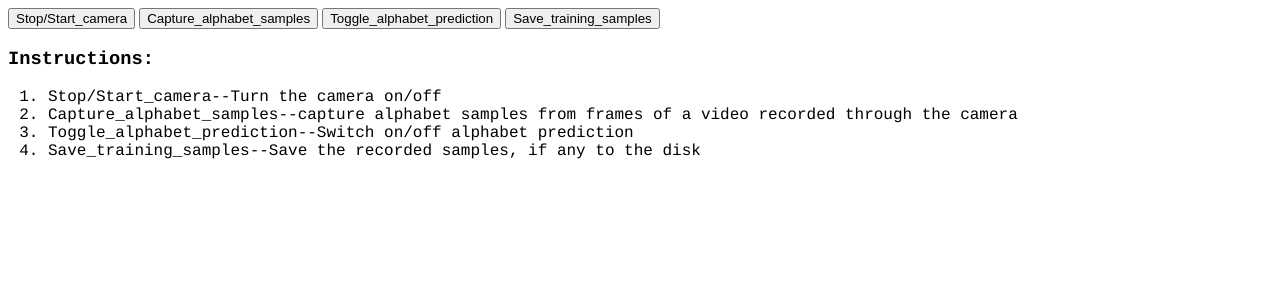
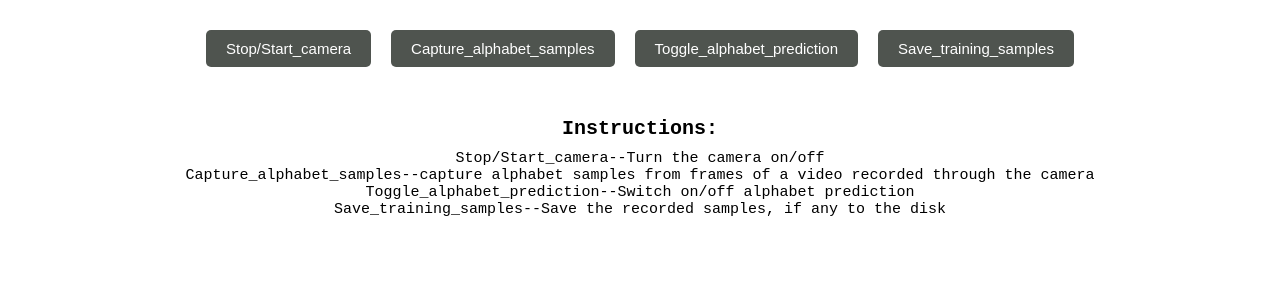
Before and after one commit to jaison-joseph/sign-language-detection, a Flask app: page /test/alert in a window 1280 px wide. Shown: the top 300 px of the page. Run offline with Flask 3, Linux system fonts and the light colour scheme; parts of the project's set-up code (start-up, migrations or seed data) failed here and were passed over.

Commit message:
styliing

```diff
--- a/app.py
+++ b/app.py
@@ -6,6 +6,8 @@ the file to add logic and run the GUI
 
 This file is essentially a Flask application that allows a user to load and interact with a Support Vector Machine trained to
 detect alphabets of the American Sign Language. The SVM must be one generated by LIBSVM.
+
+Allowing the Flask application to display a video feed was inspired by: https://github.com/hemanth-nag/Camera_Flask_App
 '''
 
 from flask import Flask, render_template, Response, request
@@ -35,7 +37,7 @@ from threading import Thread
 SAMPLE_COUNT_ = 2000                        # the number of samples recorded when the user requests to record samples
 STORE_SIZE_ = 20                            # the maxmium number of samples that the store can hold before the user has to save them to record new ones
 FOLDER_NAME_ = 'train_data_6'                 # the name of the folder (will create if non-existent to save the recorded samples to)
-MODEL_NAME_ = 'models/v4/a2z_v7_model.model'   # the folder+name of the model to load, so that the user can interact with the model
+MODEL_NAME_ = 'models/v5/a2z_v9_model.model'   # the folder+name of the model to load, so that the user can interact with the model
 
 
 '''
--- /dev/null
+++ b/static/styles/style.css
@@ -0,0 +1,72 @@
+
+.buttons {
+  display: flex;
+  flex-direction: row;
+  align-items: center;
+  margin: 20px 0;
+  justify-content: center;
+  align-items: center;
+  margin-top: 20px;
+  margin-bottom: 20px;
+}
+
+/* for the input form */
+input[type="text"] {
+padding: 10px;
+font-size: 15px;
+border-radius: 5px;
+border: 2px solid #ccc;
+}
+
+/* Buttons (the 4 main buttons & alphabet form) */
+input[type="submit"] {
+background-color: #4f544f;
+color: white;
+border: none;
+padding: 10px 20px;
+margin: 10px;
+font-size: 15px;
+cursor: pointer;
+border-radius: 5px;
+}
+
+/* Button hover effect */
+input[type="submit"]:hover {
+background-color: #2b2e2b;
+}
+
+.video-feed {
+  display: flex;
+  flex-direction: column;
+  align-items: center;
+}
+
+#alphabet-form {
+  display: flex;
+  flex-direction: column;
+  align-items: center;
+  border: 2 px solid black;
+
+  text-align: center;
+  font-size: 15px;
+  font-family: 'Courier New', Courier, monospace;
+}
+
+.instructions {
+  text-align: center;
+  font-size: 15px;
+  font-family: 'Courier New', Courier, monospace;
+}
+
+.instructions h3 {
+  font-size: 20px;
+  font-weight: bold;
+  margin-bottom: 10px;
+}
+
+.instructions p {
+  font-size: 15px;
+  line-height: 1.5;
+  margin: auto;
+  width: 80%;
+}
--- a/templates/index.html
+++ b/templates/index.html
@@ -1,39 +1,53 @@
+<!DOCTYPE html>
+<html>
+    <head>
+        <link rel="stylesheet" type="text/css" href="{{ url_for('static', filename='styles/style.css') }}">
+    </head>
+
     <body>
-    <div class="container">
-        <div class="row">
-            <div class="col-lg-8  offset-lg-2">
+
         <form method="post" action="{{ url_for('actions') }}">
+            <div class="buttons">
                 <input type="submit" value="Stop/Start_camera" name="click" />
                 <input type="submit" value="Capture_alphabet_samples" name="click"/>
-                    <input type="submit" value="Toggle_alphabet_prediction" name="click" >
-                    <input type="submit" value="Save_training_samples" name="click" >
+                <input type="submit" value="Toggle_alphabet_prediction" name="click" />
+                <input type="submit" value="Save_training_samples" name="click" />
+            </div>
         </form>
+
+        <div class="video-feed">
         {% if parts.video == true %}
-                    <img src="{{ url_for('video_feed') }}" height="80%">
+            <img src="{{ url_for('video_feed') }}">
         {% endif %}
+        </div>
+
         {% if parts.alphabet == true %}
-                    <form method="post" action="{{ url_for('alphabet') }}">
-                        The camera will record the features from consecutive frames in your hand. Move the hand (displaying the alphabet) around the frame
-                        A countdown timer will start once you enter the alphabet.
-                        Enter the name of the alphabet you're about to record.
-                        <input type="text" maxlength="1" id="alphabet" name="alphabet"><br>
+            <form method="post" action="{{ url_for('alphabet') }}" id = "alphabet-form">
+                The camera will record the features from consecutive frames in your hand. Move the hand (displaying the alphabet) around the frame as the recording hapens.
+                A countdown timer will start once you enter the alphabet. Enter the name of the alphabet you're about to record.
+                <br><br>
+                <input type="text" maxlength="1" id="alphabet" name="alphabet">
+                <div class="buttons">
                     <input type="submit" value="Submit" name="action"/>
                     <input type="submit" value="Cancel" name="action"/>
+                </div>
             </form>
         {% endif %}
-                <h3 style="font-family:courier;">Instructions:</h3>
-                <ol style="font-family:courier;">
-                <li>Stop/Start_camera--Turn the camera on/off</li>
-                <li>Capture_alphabet_samples--capture alphabet samples from frames of a video recorded through the camera</li>
-                <li>Toggle_alphabet_prediction--Switch on/off alphabet prediction</li>
-                <li>Save_training_samples--Save the recorded samples, if any to the disk</li>
+
+        <div class="instructions">
+            <h3>Instructions:</h3>
+            Stop/Start_camera--Turn the camera on/off <br>
+            Capture_alphabet_samples--capture alphabet samples from frames of a video recorded through the camera <br>
+            Toggle_alphabet_prediction--Switch on/off alphabet prediction <br>
+            Save_training_samples--Save the recorded samples, if any to the disk <br>
+        </div>
+
         {% if msg|length > 0 %}
             <script>
                 console.log('got a message');
                 alert( "{{msg}}" );
             </script>
         {% endif %}
-            </div>
-        </div>
-    </div>
+
     </body>
+</html>
```
Also changed, not shown: play/pretty/css/style.css (added, +54 -0 lines), play/pretty/index.html (added, +22 -0 lines). Lines whose indentation alone changed are shown as unchanged.
